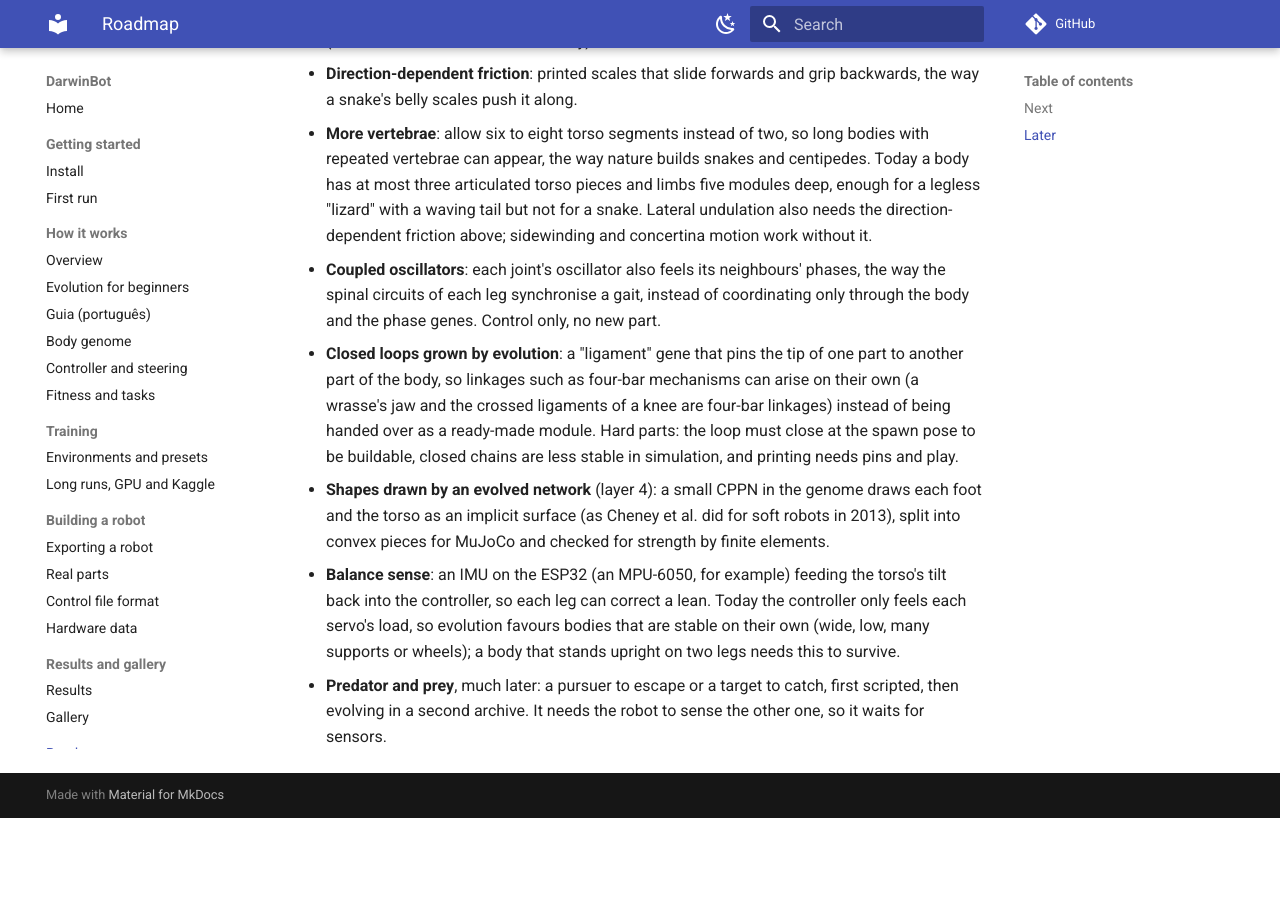
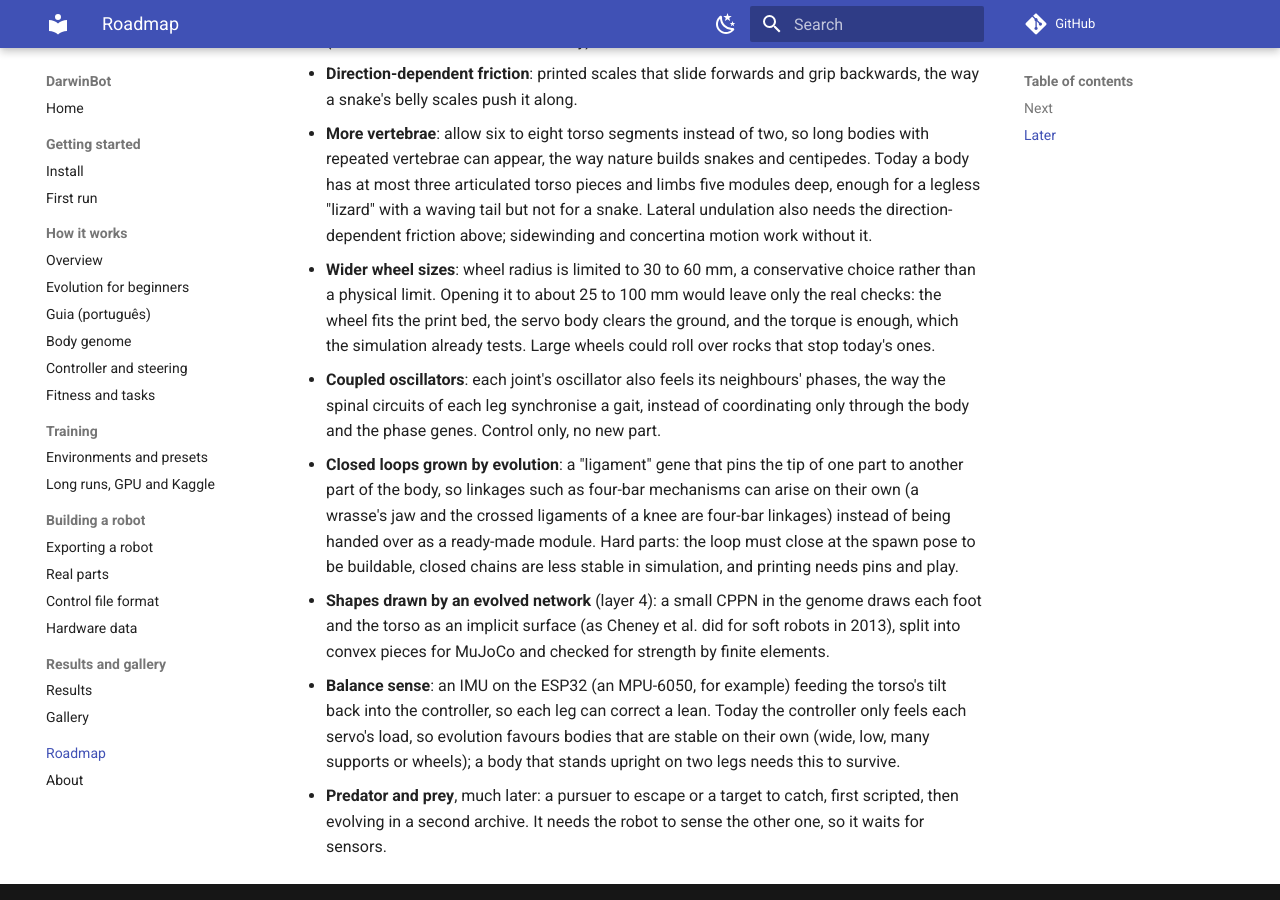
Before and after one commit to mpena2099/darwinbot, an MkDocs documentation site: the page built from docs/roadmap.md, in a window 1280 px wide and 900 px high, scrolled down 804 px. Built offline with MkDocs 1.6.1 and Material for MkDocs 9.7.7, drawn with Linux system fonts in a browser that asks for light colours; comment, search, counter and statistics services are not loaded; before the commit the page ends 1622 px from its top, so only the background shows below that.

Commit message:
Roadmap: wider wheel sizes

```diff
--- a/docs/roadmap.md
+++ b/docs/roadmap.md
@@ -34,6 +34,11 @@
   limbs five modules deep, enough for a legless "lizard" with a waving tail but
   not for a snake. Lateral undulation also needs the direction-dependent
   friction above; sidewinding and concertina motion work without it.
+- **Wider wheel sizes**: wheel radius is limited to 30 to 60 mm, a
+  conservative choice rather than a physical limit. Opening it to about 25 to
+  100 mm would leave only the real checks: the wheel fits the print bed, the
+  servo body clears the ground, and the torque is enough, which the simulation
+  already tests. Large wheels could roll over rocks that stop today's ones.
 - **Coupled oscillators**: each joint's oscillator also feels its neighbours'
   phases, the way the spinal circuits of each leg synchronise a gait, instead
   of coordinating only through the body and the phase genes. Control only, no
```
Also changed, not shown: CLAUDE.md (+1 -0 lines).
